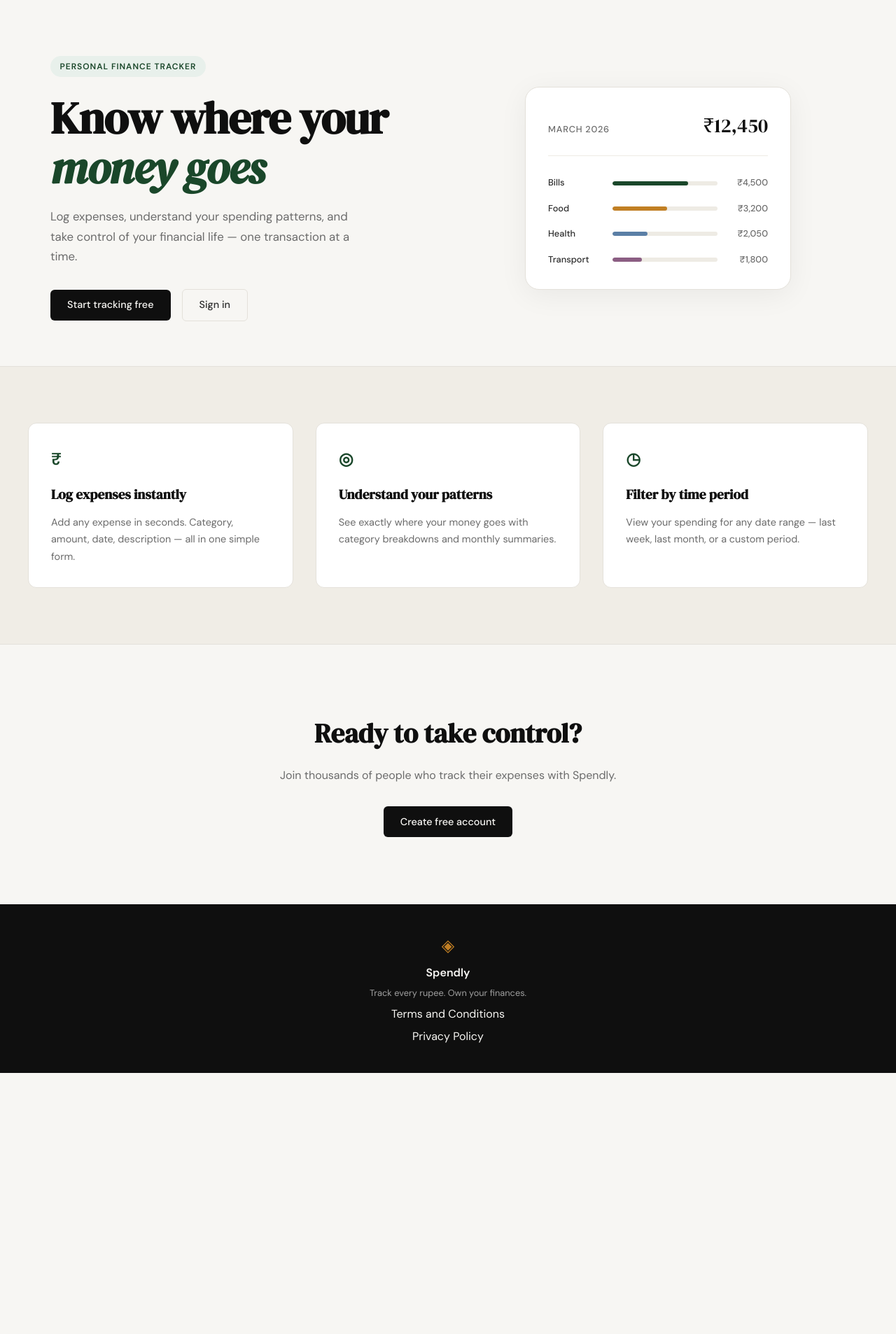
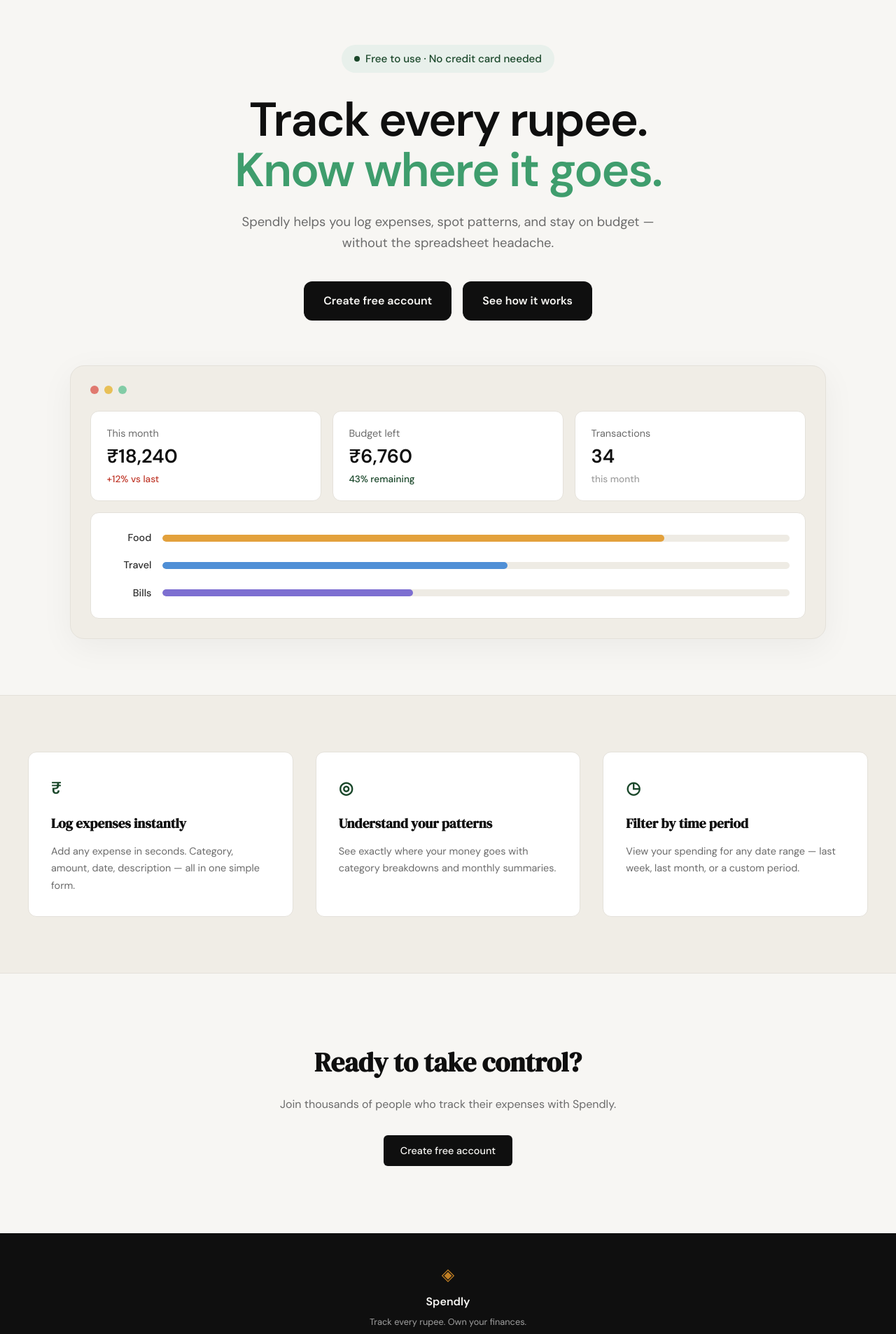
Before and after one commit to JD2552000/Spendly, a Flask app: page / in a window 1280 px wide. Shown: the part 61-1967 px from the top of the page at 70% size. Before the commit the page ends 1594 px from the top, so only its background shows below. Run offline with Flask 3, Linux system fonts and the light colour scheme.

Commit message:
landing: redesign hero section to match mockup

```diff
--- a/static/css/style.css
+++ b/static/css/style.css
@@ -124,115 +124,176 @@ a { color: inherit; text-decoration: none; }
 /* ------------------------------------------------------------------ */
 
 .hero {
-    padding: 5rem 2rem 4rem;
-    display: grid;
-    grid-template-columns: 1fr 1fr;
-    gap: 4rem;
-    align-items: center;
+    padding: 4rem 2rem 5rem;
     max-width: var(--max-width);
     margin: 0 auto;
+    text-align: center;
+}
+
+.hero-inner {
+    display: flex;
+    flex-direction: column;
+    align-items: center;
 }
 
 .hero-badge {
-    display: inline-block;
+    display: inline-flex;
+    align-items: center;
+    gap: 0.5rem;
     background: var(--accent-light);
     color: var(--accent);
-    font-size: 0.75rem;
-    font-weight: 600;
-    letter-spacing: 0.08em;
-    text-transform: uppercase;
-    padding: 0.35rem 0.85rem;
+    font-size: 0.95rem;
+    font-weight: 500;
+    letter-spacing: 0;
+    text-transform: none;
+    padding: 0.5rem 1.1rem;
     border-radius: 999px;
+    margin-bottom: 2rem;
+}
+
+.hero-badge-dot {
+    width: 8px;
+    height: 8px;
+    border-radius: 50%;
+    background: var(--accent);
+}
+
+.hero-title {
+    font-family: var(--font-body);
+    font-weight: 700;
+    font-size: clamp(2.5rem, 6vw, 4.25rem);
+    line-height: 1.05;
+    letter-spacing: -0.03em;
+    color: var(--ink);
     margin-bottom: 1.5rem;
 }
 
-.hero-title {
-    font-family: var(--font-display);
-    font-size: clamp(2.5rem, 5vw, 4rem);
-    line-height: 1.1;
-    letter-spacing: -0.02em;
-    color: var(--ink);
-    margin-bottom: 1.25rem;
-}
-
-.hero-title em {
-    font-style: italic;
-    color: var(--accent);
+.hero-title-accent {
+    color: #3f9d6d;
 }
 
 .hero-subtitle {
-    font-size: 1.05rem;
+    font-size: 1.15rem;
     color: var(--ink-muted);
-    line-height: 1.7;
-    max-width: 460px;
-    margin-bottom: 2rem;
+    line-height: 1.6;
+    max-width: 600px;
+    margin: 0 auto 2.5rem;
 }
 
 .hero-actions {
     display: flex;
     gap: 1rem;
     align-items: center;
+    justify-content: center;
+    margin-bottom: 4rem;
+}
+
+.hero-actions .btn-primary {
+    padding: 0.95rem 1.75rem;
+    font-size: 1rem;
+    font-weight: 600;
+    border-radius: var(--radius-md);
 }
 
 /* ------------------------------------------------------------------ */
-/* Mock card (hero visual)                                             */
+/* Hero mock window                                                    */
 /* ------------------------------------------------------------------ */
 
 .hero-visual {
-    display: flex;
-    justify-content: center;
+    width: 100%;
+    max-width: 1080px;
+    margin: 0 auto;
 }
 
-.mock-card {
+.mock-window {
+    background: var(--paper-warm);
+    border: 1px solid var(--border);
+    border-radius: var(--radius-lg);
+    padding: 1.75rem;
+    box-shadow: 0 12px 48px rgba(0,0,0,0.05);
+    text-align: left;
+}
+
+.mock-window-dots {
+    display: flex;
+    gap: 0.5rem;
+    margin-bottom: 1.5rem;
+}
+
+.mock-dot {
+    width: 12px;
+    height: 12px;
+    border-radius: 50%;
+}
+
+.mock-dot-red { background: #e0796f; }
+.mock-dot-amber { background: #e8c057; }
+.mock-dot-green { background: #82cca6; }
+
+.mock-stats {
+    display: grid;
+    grid-template-columns: repeat(3, 1fr);
+    gap: 1rem;
+    margin-bottom: 1rem;
+}
+
+.mock-stat {
+    display: flex;
+    flex-direction: column;
+    gap: 0.4rem;
     background: var(--paper-card);
     border: 1px solid var(--border);
-    border-radius: var(--radius-lg);
-    padding: 2rem;
-    width: 100%;
-    max-width: 380px;
-    box-shadow: 0 8px 40px rgba(0,0,0,0.06);
+    border-radius: var(--radius-md);
+    padding: 1.25rem 1.4rem;
 }
 
-.mock-card-header {
-    display: flex;
-    justify-content: space-between;
-    align-items: baseline;
-    margin-bottom: 1.75rem;
-    padding-bottom: 1.25rem;
-    border-bottom: 1px solid var(--border-soft);
+.mock-stat-label {
+    font-size: 0.9rem;
+    color: var(--ink-muted);
 }
 
-.mock-label {
-    font-size: 0.8rem;
-    font-weight: 500;
-    color: var(--ink-muted);
-    text-transform: uppercase;
-    letter-spacing: 0.06em;
+.mock-stat-value {
+    font-size: 1.7rem;
+    font-weight: 700;
+    color: var(--ink);
+    line-height: 1.1;
 }
 
-.mock-total {
-    font-family: var(--font-display);
-    font-size: 1.75rem;
-    color: var(--ink);
+.mock-stat-note {
+    font-size: 0.85rem;
+    font-weight: 500;
+    color: var(--ink-faint);
 }
 
-.mock-bars { display: flex; flex-direction: column; gap: 1rem; }
+.mock-note-up { color: var(--danger); }
+.mock-note-good { color: var(--accent); }
+
+.mock-panel {
+    background: var(--paper-card);
+    border: 1px solid var(--border);
+    border-radius: var(--radius-md);
+    padding: 1.5rem 1.4rem;
+    display: flex;
+    flex-direction: column;
+    gap: 1rem;
+}
 
 .mock-bar-row {
     display: grid;
-    grid-template-columns: 80px 1fr 60px;
+    grid-template-columns: 64px 1fr;
     align-items: center;
-    gap: 0.75rem;
+    gap: 1rem;
 }
 
 .mock-cat {
-    font-size: 0.8rem;
+    font-size: 0.9rem;
     font-weight: 500;
     color: var(--ink-soft);
+    text-align: right;
 }
 
 .mock-bar-track {
-    height: 6px;
+    height: 10px;
     background: var(--border-soft);
     border-radius: 999px;
     overflow: hidden;
@@ -240,21 +301,13 @@ a { color: inherit; text-decoration: none; }
 
 .mock-bar {
     height: 100%;
-    background: var(--accent);
     border-radius: 999px;
     transition: width 0.6s ease;
 }
 
-.mock-bar-2 { background: var(--accent-2); }
-.mock-bar-3 { background: #5b7fa6; }
-.mock-bar-4 { background: #8b5e83; }
-
-.mock-amt {
-    font-size: 0.8rem;
-    font-weight: 500;
-    color: var(--ink-muted);
-    text-align: right;
-}
+.mock-bar-food { background: #e3a13c; }
+.mock-bar-travel { background: #4f8fd6; }
+.mock-bar-bills { background: #7d6fd1; }
 
 /* ------------------------------------------------------------------ */
 /* Buttons                                                             */
@@ -512,21 +565,15 @@ a { color: inherit; text-decoration: none; }
 /* ------------------------------------------------------------------ */
 
 @media (max-width: 900px) {
-    .hero {
-        grid-template-columns: 1fr;
-        text-align: center;
-    }
-
-    .hero-subtitle { max-width: 100%; }
-    .hero-actions { justify-content: center; }
-    .hero-visual { display: none; }
-
+    .mock-stats { grid-template-columns: 1fr; }
     .features-inner { grid-template-columns: 1fr; }
 }
 
 @media (max-width: 600px) {
     .nav-links a:not(.nav-cta) { display: none; }
-    .hero { padding: 3rem 1rem 2rem; }
+    .hero { padding: 3rem 1rem 3rem; }
+    .hero-actions { flex-direction: column; width: 100%; }
+    .hero-actions .btn-primary { width: 100%; text-align: center; }
 }
 
 /* ------------------------------------------------------------------ */
--- a/templates/landing.html
+++ b/templates/landing.html
@@ -6,55 +6,66 @@
 
 <section class="hero">
     <div class="hero-inner">
-        <div class="hero-badge">Personal Finance Tracker</div>
+        <div class="hero-badge">
+            <span class="hero-badge-dot"></span>
+            Free to use · No credit card needed
+        </div>
         <h1 class="hero-title">
-            Know where your<br>
-            <em>money goes</em>
+            Track every rupee.<br>
+            <span class="hero-title-accent">Know where it goes.</span>
         </h1>
         <p class="hero-subtitle">
-            Log expenses, understand your spending patterns,
-            and take control of your financial life —
-            one transaction at a time.
+            Spendly helps you log expenses, spot patterns, and stay
+            on budget — without the spreadsheet headache.
         </p>
         <div class="hero-actions">
-            <a href="{{ url_for('register') }}" class="btn-primary">Start tracking free</a>
-            <a href="{{ url_for('login') }}" class="btn-ghost">Sign in</a>
+            <a href="{{ url_for('register') }}" class="btn-primary">Create free account</a>
+            <a href="#" class="btn-primary">See how it works</a>
         </div>
-    </div>
-    <div class="hero-visual">
-        <div class="mock-card">
-            <div class="mock-card-header">
-                <span class="mock-label">March 2026</span>
-                <span class="mock-total">₹12,450</span>
-            </div>
-            <div class="mock-bars">
-                <div class="mock-bar-row">
-                    <span class="mock-cat">Bills</span>
-                    <div class="mock-bar-track">
-                        <div class="mock-bar" style="width: 72%"></div>
+
+        <div class="hero-visual">
+            <div class="mock-window">
+                <div class="mock-window-dots">
+                    <span class="mock-dot mock-dot-red"></span>
+                    <span class="mock-dot mock-dot-amber"></span>
+                    <span class="mock-dot mock-dot-green"></span>
+                </div>
+                <div class="mock-stats">
+                    <div class="mock-stat">
+                        <span class="mock-stat-label">This month</span>
+                        <span class="mock-stat-value">₹18,240</span>
+                        <span class="mock-stat-note mock-note-up">+12% vs last</span>
                     </div>
-                    <span class="mock-amt">₹4,500</span>
+                    <div class="mock-stat">
+                        <span class="mock-stat-label">Budget left</span>
+                        <span class="mock-stat-value">₹6,760</span>
+                        <span class="mock-stat-note mock-note-good">43% remaining</span>
+                    </div>
+                    <div class="mock-stat">
+                        <span class="mock-stat-label">Transactions</span>
+                        <span class="mock-stat-value">34</span>
+                        <span class="mock-stat-note">this month</span>
+                    </div>
                 </div>
-                <div class="mock-bar-row">
-                    <span class="mock-cat">Food</span>
-                    <div class="mock-bar-track">
-                        <div class="mock-bar mock-bar-2" style="width: 52%"></div>
+                <div class="mock-panel">
+                    <div class="mock-bar-row">
+                        <span class="mock-cat">Food</span>
+                        <div class="mock-bar-track">
+                            <div class="mock-bar mock-bar-food" style="width: 80%"></div>
+                        </div>
                     </div>
-                    <span class="mock-amt">₹3,200</span>
-                </div>
-                <div class="mock-bar-row">
-                    <span class="mock-cat">Health</span>
-                    <div class="mock-bar-track">
-                        <div class="mock-bar mock-bar-3" style="width: 33%"></div>
+                    <div class="mock-bar-row">
+                        <span class="mock-cat">Travel</span>
+                        <div class="mock-bar-track">
+                            <div class="mock-bar mock-bar-travel" style="width: 55%"></div>
+                        </div>
                     </div>
-                    <span class="mock-amt">₹2,050</span>
-                </div>
-                <div class="mock-bar-row">
-                    <span class="mock-cat">Transport</span>
-                    <div class="mock-bar-track">
-                        <div class="mock-bar mock-bar-4" style="width: 28%"></div>
+                    <div class="mock-bar-row">
+                        <span class="mock-cat">Bills</span>
+                        <div class="mock-bar-track">
+                            <div class="mock-bar mock-bar-bills" style="width: 40%"></div>
+                        </div>
                     </div>
-                    <span class="mock-amt">₹1,800</span>
                 </div>
             </div>
         </div>
```
